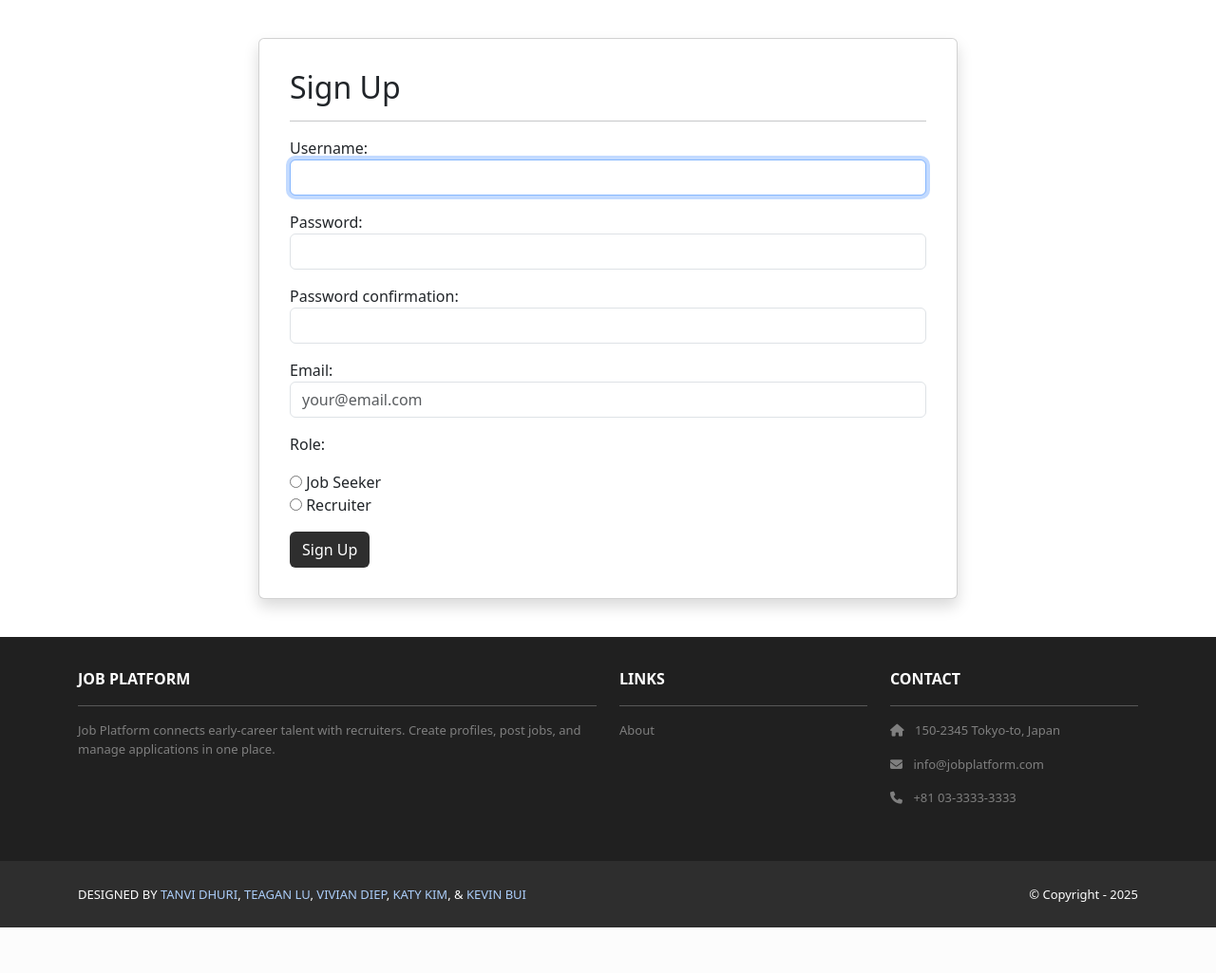
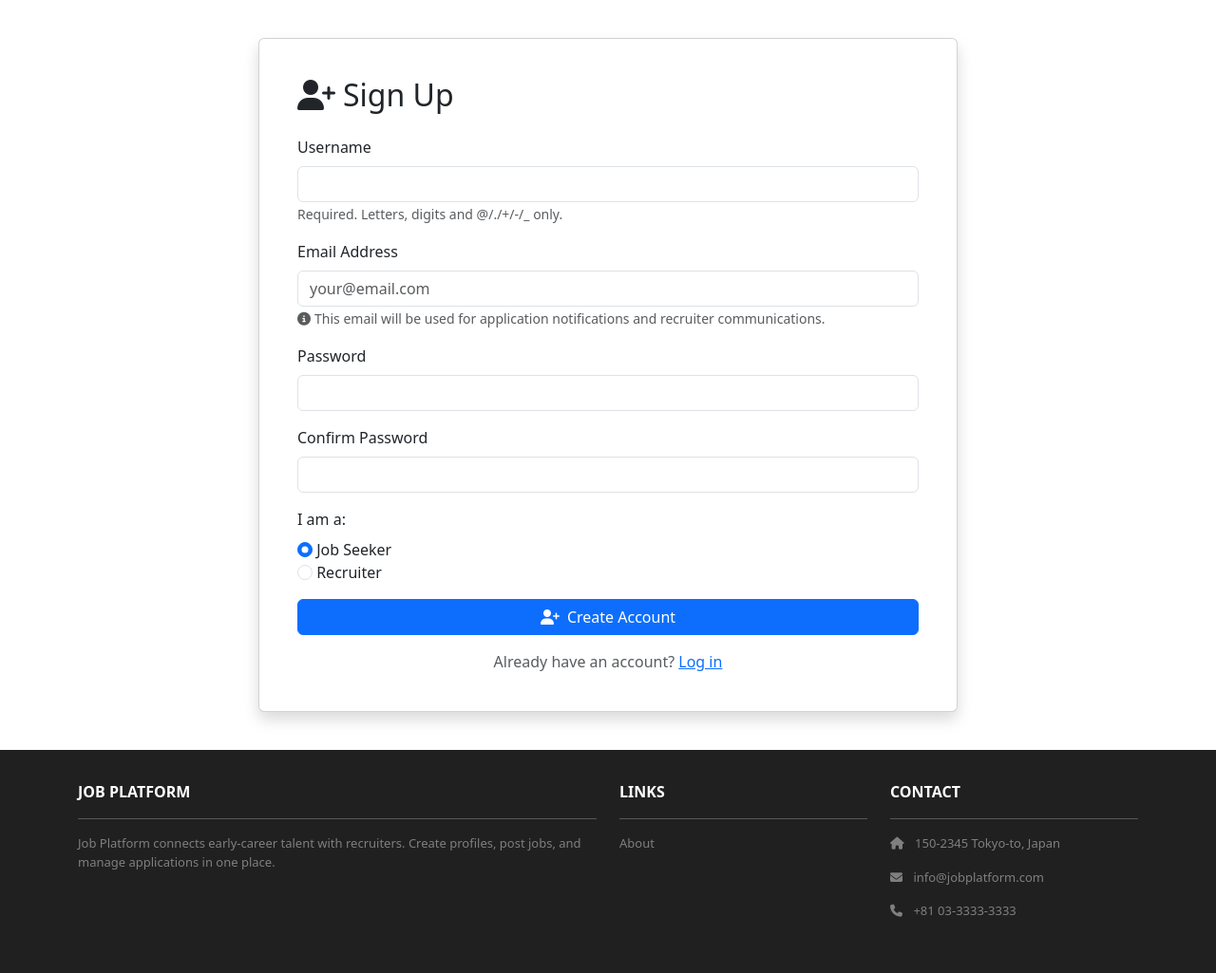
Before and after one commit to kmsaigon/job_platform, a Django app: page /accounts/signup in a window 1280 px wide. Shown: the part 72-1097 px from the top of the page at 95% size. Before the commit the page ends 1049 px from the top, so only its background shows below. Run offline with Django 5.2, Linux system fonts and the light colour scheme; parts of the project's set-up code (start-up, migrations or seed data) failed here and were passed over; some libraries are stand-ins or nearby versions.

Commit message:
Update signup.html

```diff
--- a/accounts/templates/accounts/signup.html
+++ b/accounts/templates/accounts/signup.html
@@ -4,14 +4,66 @@
   <div class="container">
     <div class="row justify-content-center">
       <div class="col-md-8">
-        <div class="card shadow p-3 mb-4 rounded">
+        <div class="card shadow p-4 mb-4 rounded">
           <div class="card-body">
-            <h2>Sign Up</h2>
-            <hr />
+            <h2 class="mb-4"><i class="fas fa-user-plus me-2"></i>Sign Up</h2>
+
+            {% if form.errors %}
+              <div class="alert alert-danger">
+                <strong>Please correct the errors below:</strong>
+                {{ form.errors }}
+              </div>
+            {% endif %}
+
             <form method="POST">
               {% csrf_token %}
-              {{ template_data.form.as_p }}
-              <button type="submit" class="btn bg-dark text-white">Sign Up</button>
+
+              <div class="mb-3">
+                <label for="id_username" class="form-label">Username</label>
+                <input type="text" name="username" id="id_username" class="form-control" required>
+                <small class="form-text text-muted">Required. Letters, digits and @/./+/-/_ only.</small>
+              </div>
+
+              <div class="mb-3">
+                <label for="id_email" class="form-label">Email Address</label>
+                <input type="email" name="email" id="id_email" class="form-control" required placeholder="your@email.com">
+                <small class="form-text text-muted">
+                  <i class="fas fa-info-circle me-1"></i>This email will be used for application notifications and recruiter communications.
+                </small>
+              </div>
+
+              <div class="mb-3">
+                <label for="id_password1" class="form-label">Password</label>
+                <input type="password" name="password1" id="id_password1" class="form-control" required>
+              </div>
+
+              <div class="mb-3">
+                <label for="id_password2" class="form-label">Confirm Password</label>
+                <input type="password" name="password2" id="id_password2" class="form-control" required>
+              </div>
+
+              <div class="mb-3">
+                <label class="form-label">I am a:</label>
+                <div>
+                  <input type="radio" name="role" id="id_role_0" value="job_seeker" class="form-check-input" checked required>
+                  <label for="id_role_0" class="form-check-label">Job Seeker</label>
+                </div>
+                <div>
+                  <input type="radio" name="role" id="id_role_1" value="recruiter" class="form-check-input" required>
+                  <label for="id_role_1" class="form-check-label">Recruiter</label>
+                </div>
+              </div>
+
+              <button type="submit" class="btn btn-primary w-100">
+                <i class="fas fa-user-plus me-2"></i>Create Account
+              </button>
+
+              <div class="text-center mt-3">
+                <p class="text-muted mb-0">
+                  Already have an account?
+                  <a href="{% url 'accounts:login' %}">Log in</a>
+                </p>
+              </div>
             </form>
           </div>
         </div>
```
